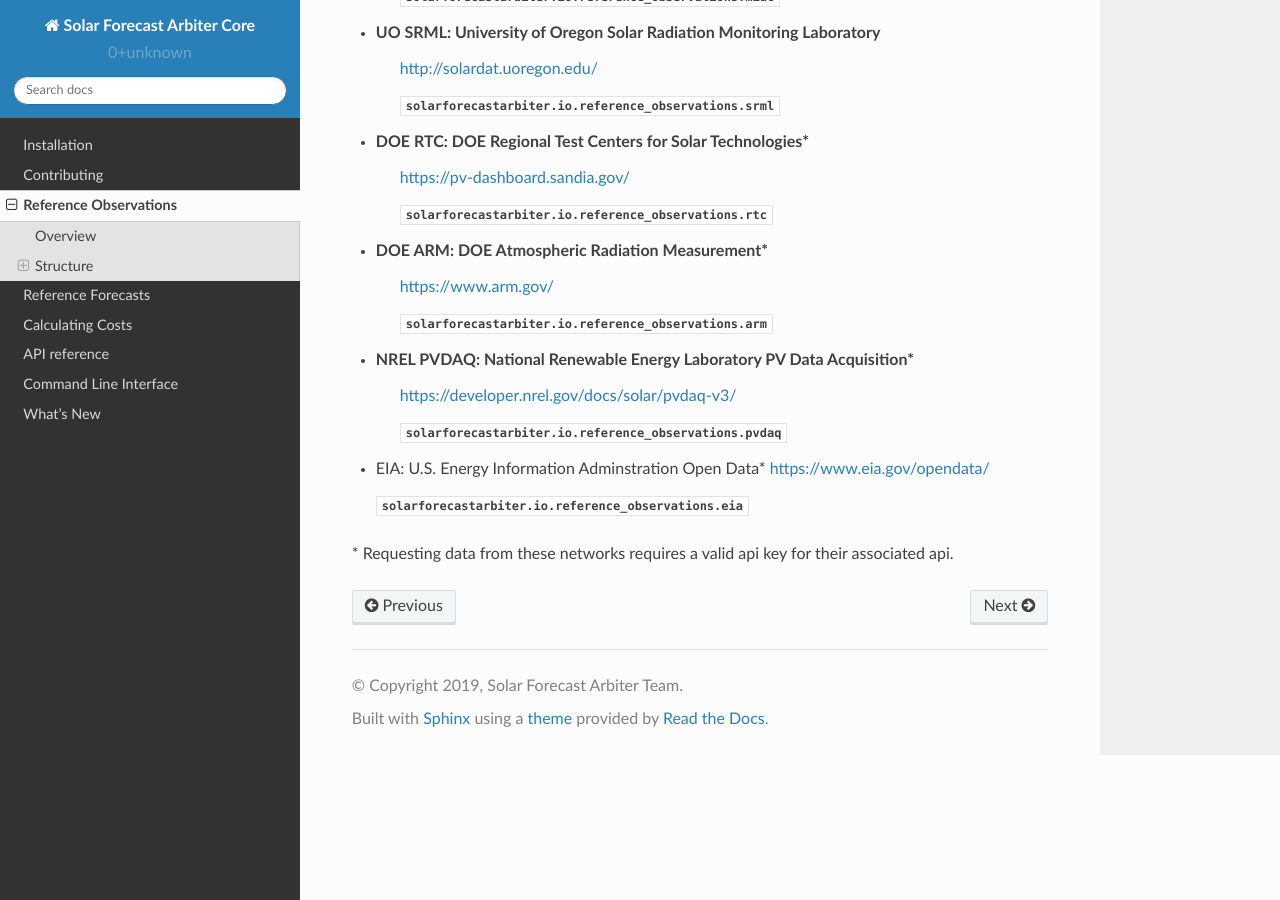
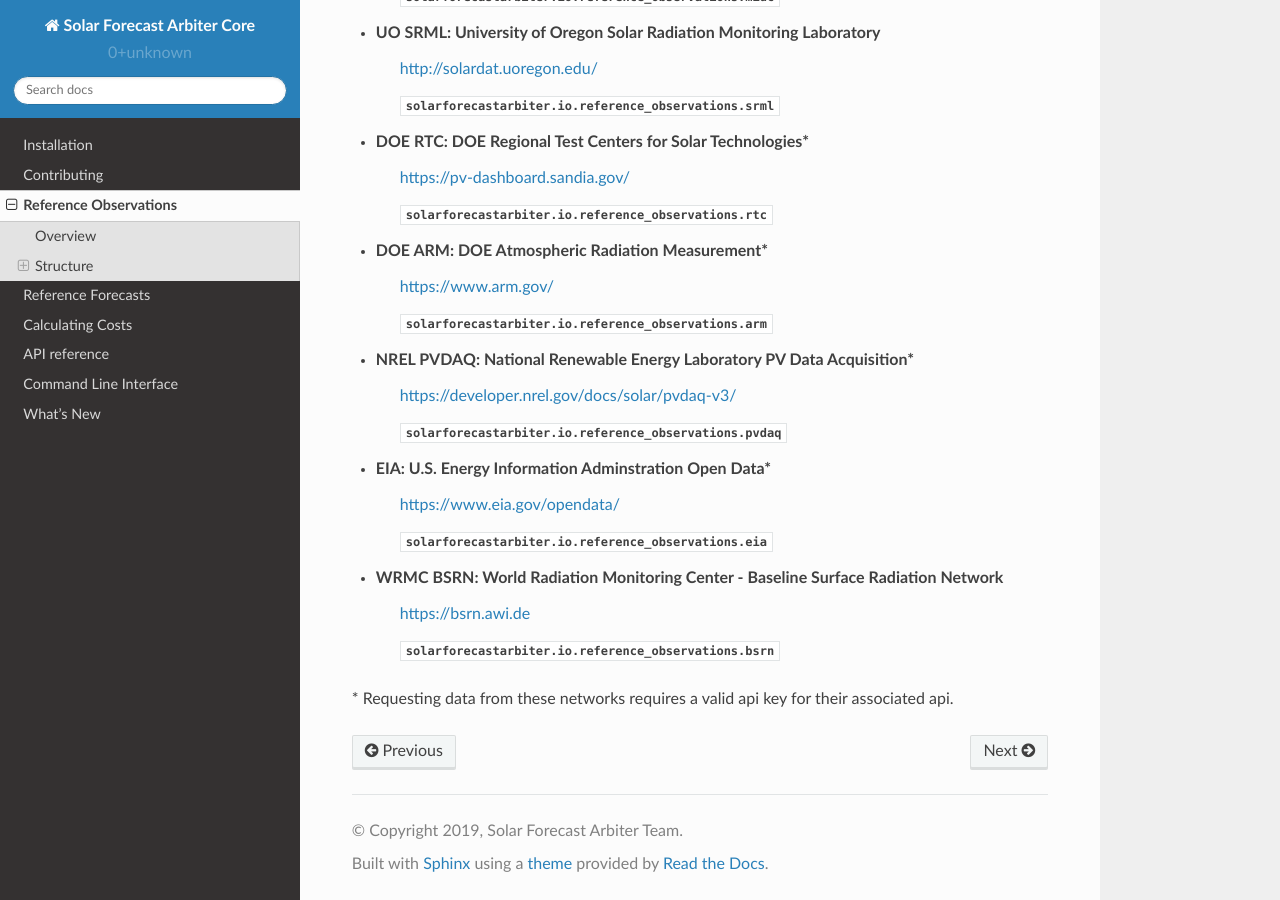
Before and after one commit to SolarArbiter/solarforecastarbiter-core, a Sphinx documentation site: the page built from docs/source/reference-observations.rst, in a window 1280 px wide and 900 px high, scrolled down 2599 px. Built offline with Sphinx 7.4.7 and the Read the Docs theme 2.0.0, drawn with Linux system fonts in a browser that asks for light colours.

Commit message:
add bsrn to ref obs page

```diff
--- a/docs/source/reference-observations.rst
+++ b/docs/source/reference-observations.rst
@@ -146,9 +146,15 @@
    :py:mod:`solarforecastarbiter.io.reference_observations.pvdaq`
 
 * EIA: U.S. Energy Information Adminstration Open Data\*
-  https://www.eia.gov/opendata/
+   https://www.eia.gov/opendata/
 
-  :py:mod:`solarforecastarbiter.io.reference_observations.eia`
+   :py:mod:`solarforecastarbiter.io.reference_observations.eia`
+
+* WRMC BSRN: World Radiation Monitoring Center - Baseline Surface Radiation Network
+   https://bsrn.awi.de
+
+   :py:mod:`solarforecastarbiter.io.reference_observations.bsrn`
+
 
 \* Requesting data from these networks requires a valid api key for their
 associated api.
```
